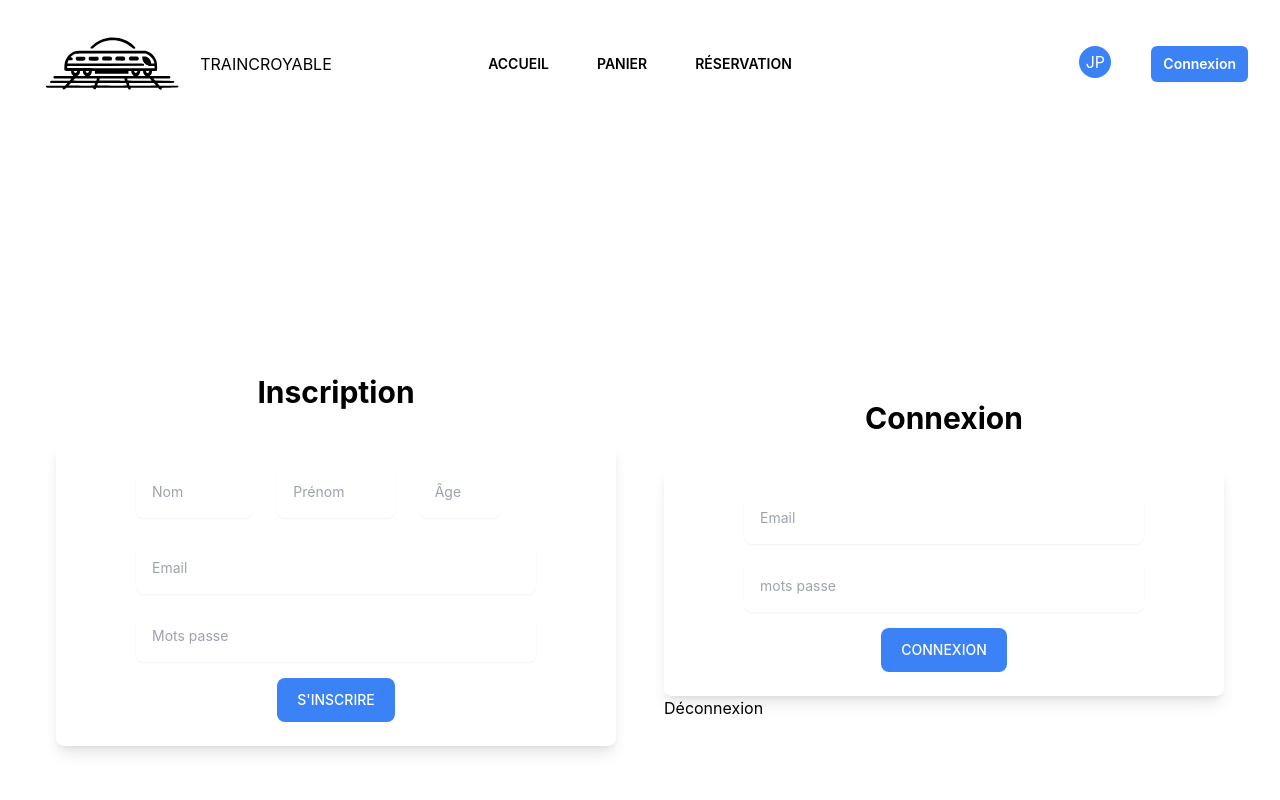
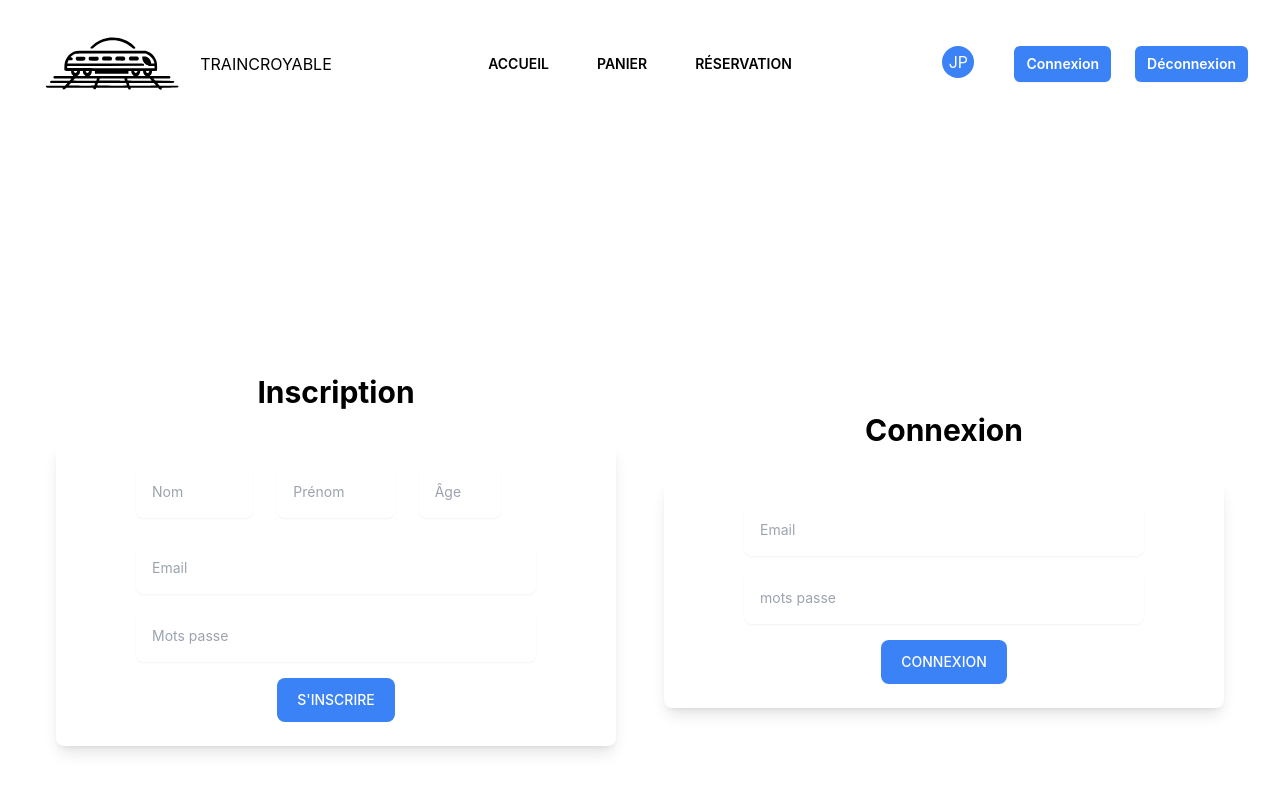
Before and after one commit to Hackathon-traincroyable/FrontV1, a React (Create React App) app: page /logsign in a window 1280 px wide. Shown: the top 800 px of the page. Built offline with nearby package versions, Linux system fonts and the light colour scheme.

Commit message:
Add styles and functionality for user authentication

```diff
--- a/src/App.js
+++ b/src/App.js
@@ -1,3 +1,4 @@
+import 'react-toastify/dist/ReactToastify.css';
 import "./style/globale.css";
 import Home from "./pages/Home";
 import Cart from "./pages/Cart";
--- a/src/components/NavBar.js
+++ b/src/components/NavBar.js
@@ -2,12 +2,21 @@ import { useState } from "react";
 import { Dialog } from "@headlessui/react";
 import { Bars3Icon, XMarkIcon } from "@heroicons/react/24/outline";
 import { Link, useLocation } from "react-router-dom";
+import { toast } from 'react-toastify';
+
 
 const navigation = [
   { name: "Accueil", href: "/" },
   { name: "Panier", href: "/cart" },
   { name: "Réservation", href: "/reservation" },
 ];
+
+
+const handleDeconnexion = () => {
+  localStorage.removeItem("token");
+  console.log("Utilisateur déconnecté");
+  toast.success("Déconnexion réussie !");
+};
 
 export default function Example() {
   const [mobileMenuOpen, setMobileMenuOpen] = useState(false);
@@ -79,6 +88,9 @@ export default function Example() {
                 Connexion
               </button>
             </Link>
+            <button onClick={handleDeconnexion} className="ml-6 inline-flex items-center rounded-md bg-blue-500 px-3 py-2 text-sm font-semibold text-white shadow-sm  hover:bg-blue-700 focus-visible:outline focus-visible:outline-2 focus-visible:outline-offset-2 focus-visible:outline-indigo-600">
+              Déconnexion
+              </button>
           </div>
         </nav>
 
--- a/src/pages/LogSign.jsx
+++ b/src/pages/LogSign.jsx
@@ -1,6 +1,5 @@
 import { useState } from "react";
 import { ToastContainer, toast } from 'react-toastify';
-import 'react-toastify/dist/ReactToastify.css';
 
 //inscription form
 const SignUpForm = () => {
@@ -43,11 +42,11 @@ const SignUpForm = () => {
       } else {
         // Gérer les erreurs ici
         console.error("Erreur lors de la requête:", response.status);
-        toast.error("Erreur lors de l'inscription.");
+        toast.error("Deja inscrit avec cet email.");
       }
     } catch (error) {
       console.error("Erreur lors de la requête:", error);
-      toast.error("Erreur lors de l'inscription.");
+      toast.error("Deja inscrit avec cet email.");
     }
   };
 
@@ -194,11 +193,11 @@ const ConnexionForm = () => {
       } else {
         // Gérer les erreurs ici
         console.error("Erreur lors de la requête:", response.status);
-        toast.error("Erreur lors de la connexion.");
+        toast.error("Mauvais email ou mot de passe.");
       }
     } catch (error) {
       console.error("Erreur lors de la requête:", error);
-      toast.error("Erreur lors de la connexion.");
+      toast.error("Mauvais email ou mot de passe.");
     }
   };
 
@@ -209,11 +208,7 @@ const ConnexionForm = () => {
     });
   };
 
-  const handleDeconnexion = () => {
-    localStorage.removeItem("token");
-    console.log("Utilisateur déconnecté");
-    toast.success("Déconnexion réussie !");
-  };
+
 
   return (
     <div className="w-full ">
@@ -266,11 +261,9 @@ const ConnexionForm = () => {
             >
               Connexion
             </button>
-
           </div>
         </form>
       </div>
-      <button onClick={handleDeconnexion}>Déconnexion</button>
     </div>
   );
 };
```
